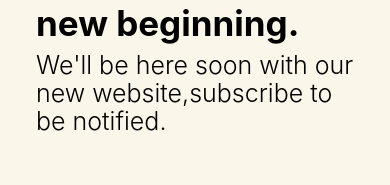
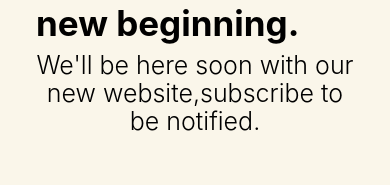
Before and after one commit to PropziGithub/sns_coming_soon, a React (Vite) app: page / in a window 390 px wide. Shown: the part 248-433 px from the top of the page. Built offline with nearby package versions, Linux system fonts and the light colour scheme.

Commit message:
Fix: fonts and spacing

```diff
--- a/src/components/Banner.jsx
+++ b/src/components/Banner.jsx
@@ -50,7 +50,7 @@ const Banner = () => {
           <span className="font-Inter font-bold lg:leading-[50.02px] lg:text-[50px] leading-[40.02px] text-[35px] py-2">
             new beginning.
           </span>
-          <p className="font-Inter font-light  lg:leading-[40.02px] lg:text-[40px] leading-[28.02px] text-[25px]">
+          <p className="font-Inter font-light  lg:leading-[40.02px] lg:text-[40px] text-center lg:text-start leading-[28.02px] text-[25px]">
             We'll be here soon with our new website,subscribe to be notified.
           </p>
           {/* Input */}
```
